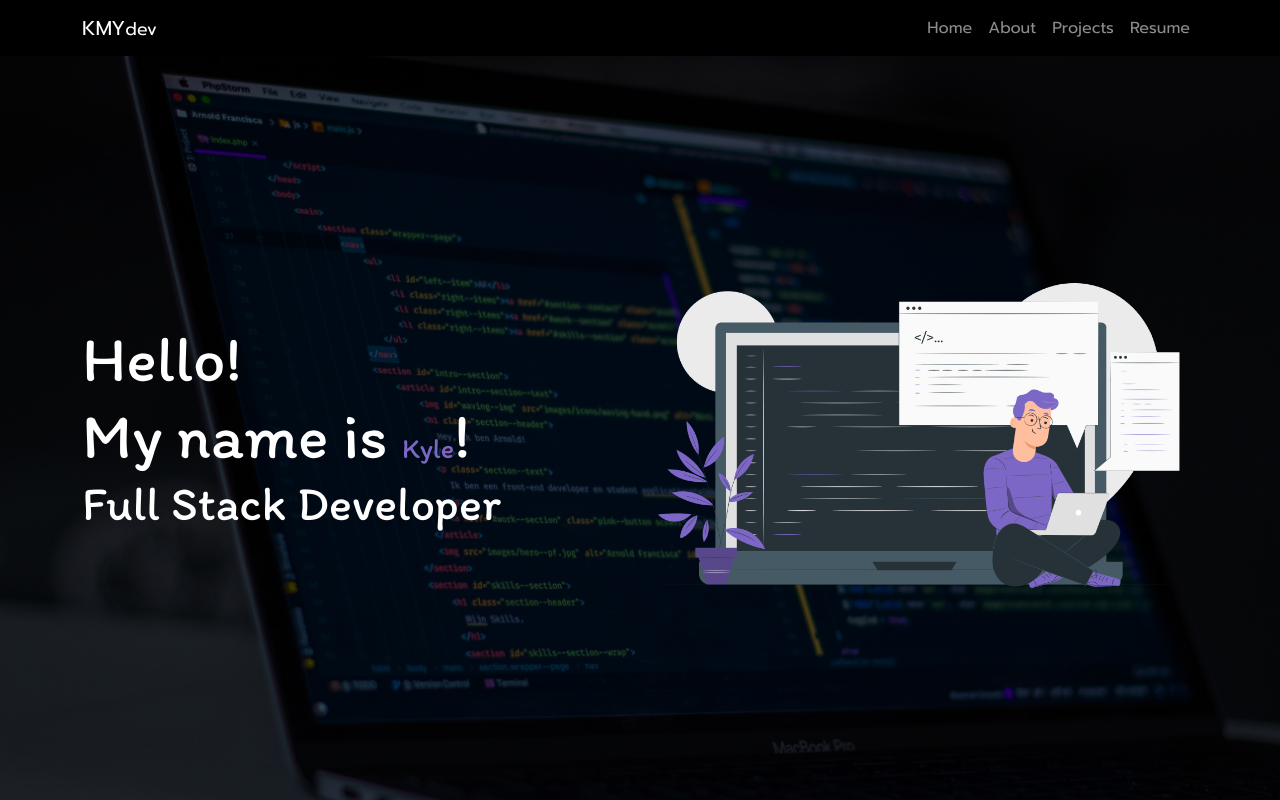
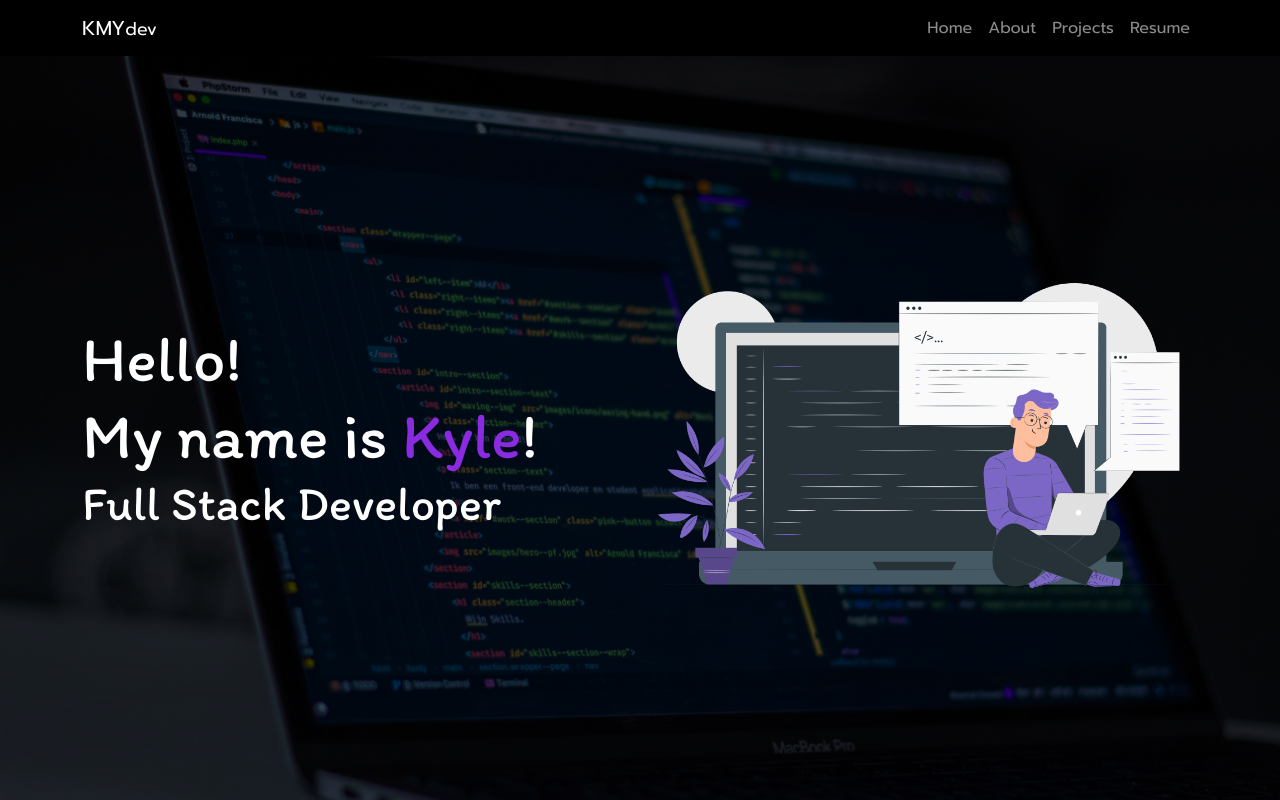
Before and after one commit to Youngin9210/kmydev-react-portfolio, a React (Create React App) app: page /home in a window 1280 px wide. Shown: the top 800 px of the page. Built offline with nearby package versions, Linux system fonts and the light colour scheme.

Commit message:
styling span inside header h2

```diff
--- a/src/pages/Home/assets/style/index.css
+++ b/src/pages/Home/assets/style/index.css
@@ -8,12 +8,12 @@
   z-index: 2;
 }
 
+#hero #header .header-content h2 span {
+  font-size: 4rem;
+}
+
 #hero #header .header-img img {
   width: 100%;
-}
-
-#hero #header .header-content h2 span {
-  color: #7d67c6;
 }
 
 #hero #overlay {
--- a/src/pages/Home/assets/style/index.scss
+++ b/src/pages/Home/assets/style/index.scss
@@ -4,11 +4,17 @@
 	position: relative;
 	#header {
 		z-index: 2;
+		.header-content {
+			h2 {
+				span {
+					font-size: 4rem;
+				}
+			}
+		}
 		.header-img {
 			img {
 				width: 100%;
 			}
-		}
 		}
 	}
 	#overlay {
```
Also changed, not shown: 1 other file (tests, documents, lock files or other folders).
